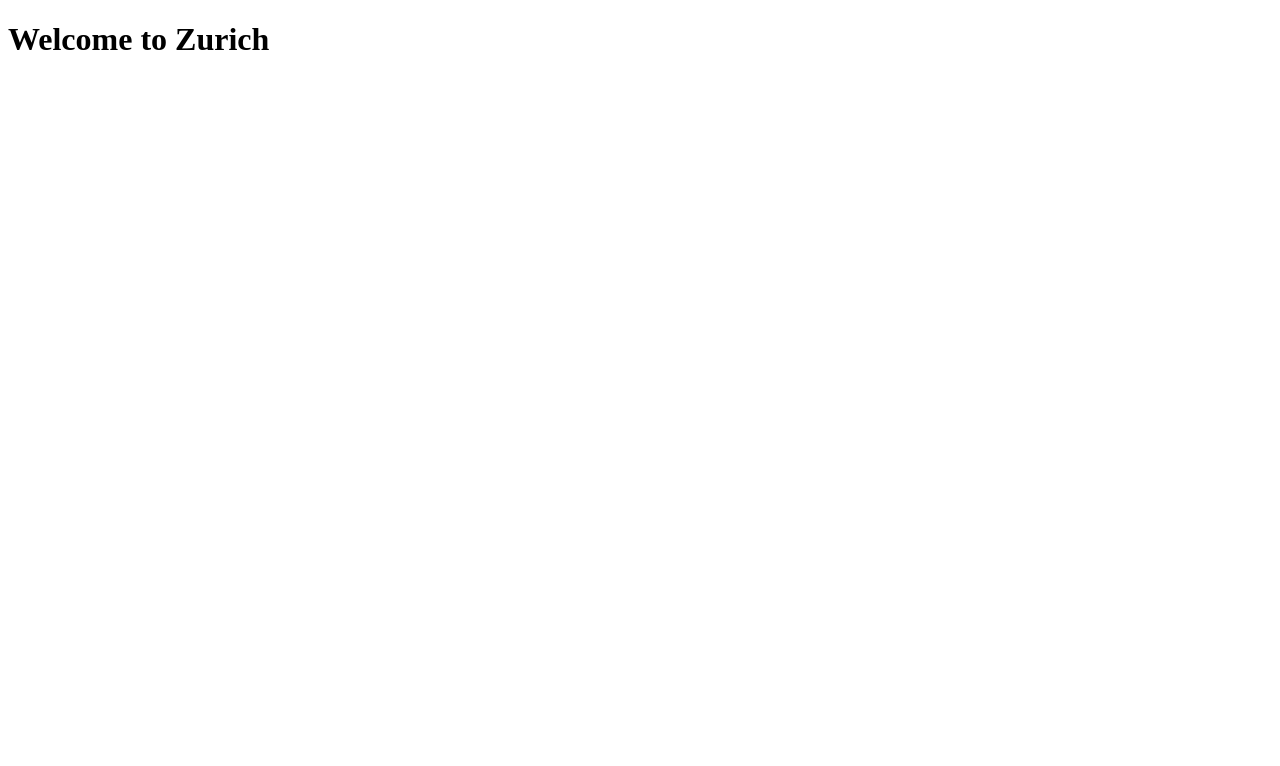
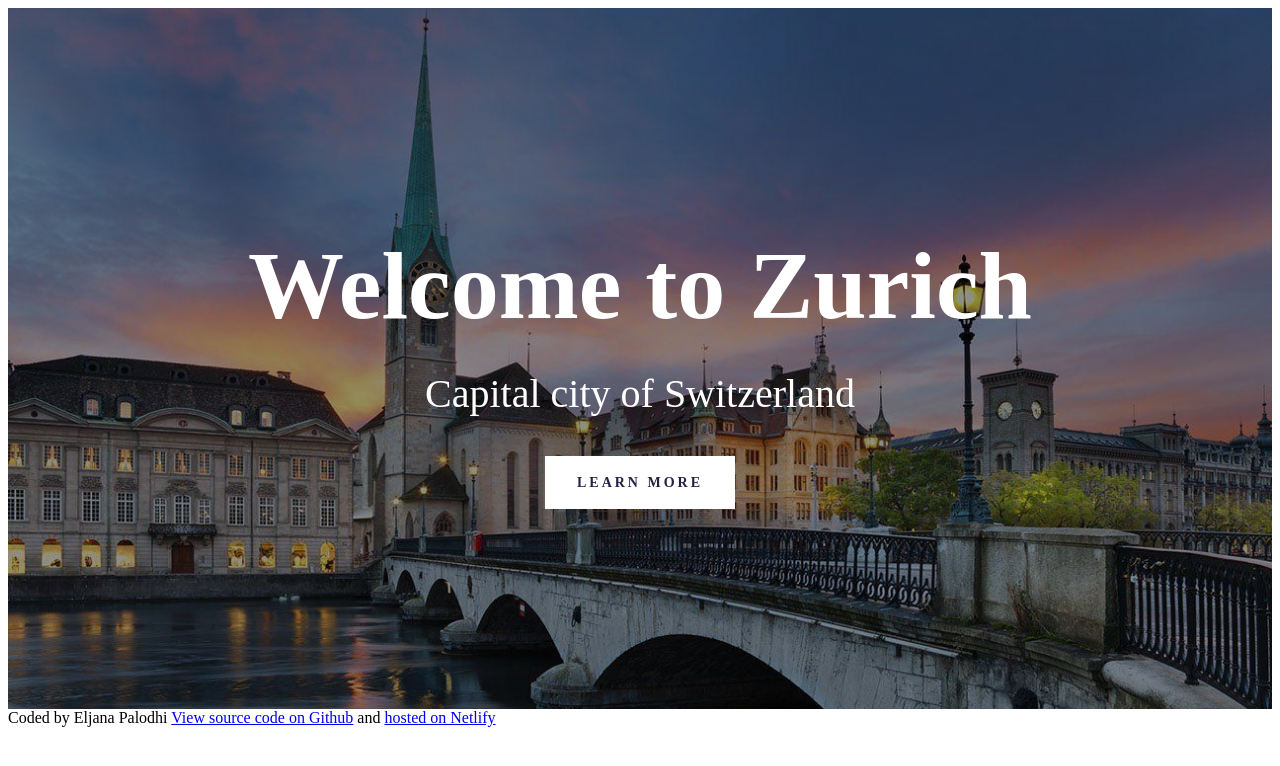
Before and after one commit to eljanaPalodhi/travel-project, a plain HTML site: page index.html in a window 1280 px wide. Drawn offline with Linux system fonts and the light colour scheme.

Commit message:
added styiling to the header

```diff
--- a/index.html
+++ b/index.html
@@ -4,10 +4,25 @@
     <meta charset="UTF-8" />
     <meta http-equiv="X-UA-Compatible" content="IE=edge" />
     <meta name="viewport" content="width=device-width, initial-scale=1.0" />
-    <link rel="stylesheet" href="src/style.css" />
+    <link rel="stylesheet" href="/src/style.css" />
+
     <title>Welcome to zurich</title>
   </head>
   <body>
-    <h1>Welcome to Zurich</h1>
+    <div class="container">
+      <header>
+        <h1>Welcome to Zurich</h1>
+        <h2>Capital city of Switzerland</h2>
+        <a href="http://">learn more</a>
+      </header>
+    </div>
+    <div className="footer">
+      Coded by Eljana Palodhi
+      <a href="https://github.com/eljanaPalodhi/travel-project">
+        View source code on Github</a
+      >
+      and
+      <a href="https://travel-project-999.netlify.app/"> hosted on Netlify </a>
+    </div>
   </body>
 </html>
--- a/src/style.css
+++ b/src/style.css
@@ -0,0 +1,71 @@
+body {
+  font-family: "Times New Roman", Times, serif;
+}
+
+footer {
+  margin-bottom: -100px;
+  position: absolute;
+  width: 100%;
+  color: rgb(151, 151, 151);
+  color: black;
+}
+header {
+  background-image: linear-gradient(rgba(0, 0, 0, 0.4), rgba(0, 0, 0, 0.4)),
+    url("../images/zurich.png");
+  background-repeat: no-repeat;
+  background-size: cover;
+  text-align: center;
+  color: white;
+  padding: 200px 0;
+}
+.container {
+  max-width: 1400px;
+  margin: 0 auto;
+}
+
+header h1 {
+  font-weight: 700;
+  font-size: 96px;
+  line-height: 1;
+  margin: 30px 0;
+}
+
+header h2 {
+  font-weight: 400;
+  font-size: 40px;
+  line-height: 1.5;
+  margin: 0;
+}
+
+@media (max-width: 900px) {
+  header {
+    padding: 60px 0;
+  }
+
+  header h1 {
+    font-size: 48px;
+  }
+
+  header h2 {
+    font-size: 20px;
+  }
+
+  header h3 {
+    font-size: 12px;
+  }
+}
+
+header a {
+  font-weight: 700;
+  font-size: 14px;
+  line-height: 1.5;
+  text-align: center;
+  color: #272044;
+  padding: 16px 32px;
+  margin-top: 32px;
+  display: inline-block;
+  letter-spacing: 3px;
+  text-decoration: none;
+  text-transform: uppercase;
+  background: white;
+}
```
Also changed, not shown: images/zurich.png (renamed from src/zurich.jpg).
